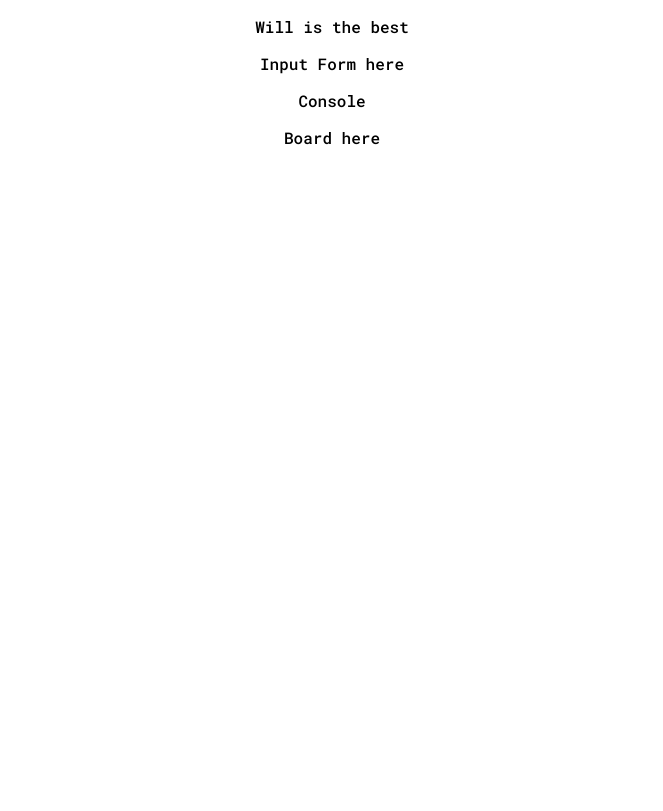
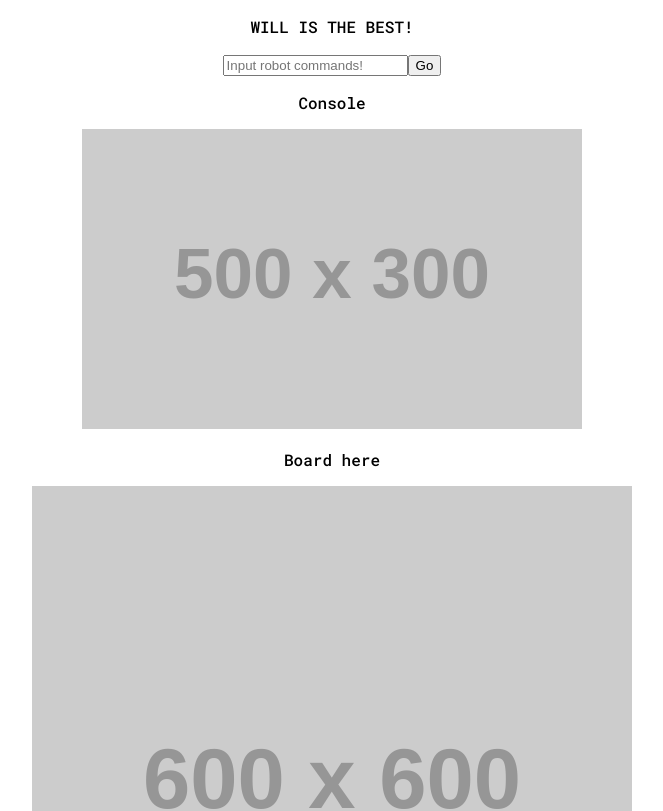
Before and after one commit to pvahanian/ToyRobotv2, a React (Create React App) app: page / in a window 1280 px wide. Shown: the top 811 px of the page, without its empty margins (308-971 px from the left). Built offline with nearby package versions, Linux system fonts and the light colour scheme.

Commit message:
added basic placeholder images inplace of console and board

```diff
--- a/src/App.js
+++ b/src/App.js
@@ -8,7 +8,7 @@ import Board from "./components/Board.tsx";
 function App() {
   return (
     <div className="App">
-      <p>Will is the best</p>
+      <p>WILL IS THE BEST!</p>
       <InputForm />
       <Console />
       <Board />
--- a/src/components/Board.tsx
+++ b/src/components/Board.tsx
@@ -1,9 +1,10 @@
 import React from "react";
 
-const Board = () => {
+const Board: React.FC = () => {
   return (
     <div>
       <p>Board here</p>
+      <img src="https://via.placeholder.com/600x600" alt="placeholder" />
     </div>
   );
 };
--- a/src/components/Console.tsx
+++ b/src/components/Console.tsx
@@ -1,9 +1,10 @@
 import React from "react";
 
-const Console = () => {
+const Console: React.FC = () => {
   return (
     <div>
       <p>Console</p>
+      <img src="https://via.placeholder.com/500x300" alt="placeholder" />
     </div>
   );
 };
--- a/src/components/InputForm.tsx
+++ b/src/components/InputForm.tsx
@@ -1,9 +1,26 @@
 import React from "react";
 
-const InputForm = () => {
+const InputForm: React.FC = () => {
+  const onSubmit = () => {
+    return;
+  };
+
+  const handleChange = () => {
+    return;
+  };
+
   return (
     <div>
-      <p>Input Form here</p>
+      <form onSubmit={onSubmit}>
+        <input
+          onChange={handleChange}
+          className="inputBox"
+          name="robotCommands"
+          type="text"
+          placeholder="Input robot commands!"
+        />
+        <button className="goButton">Go</button>
+      </form>
     </div>
   );
 };
```
